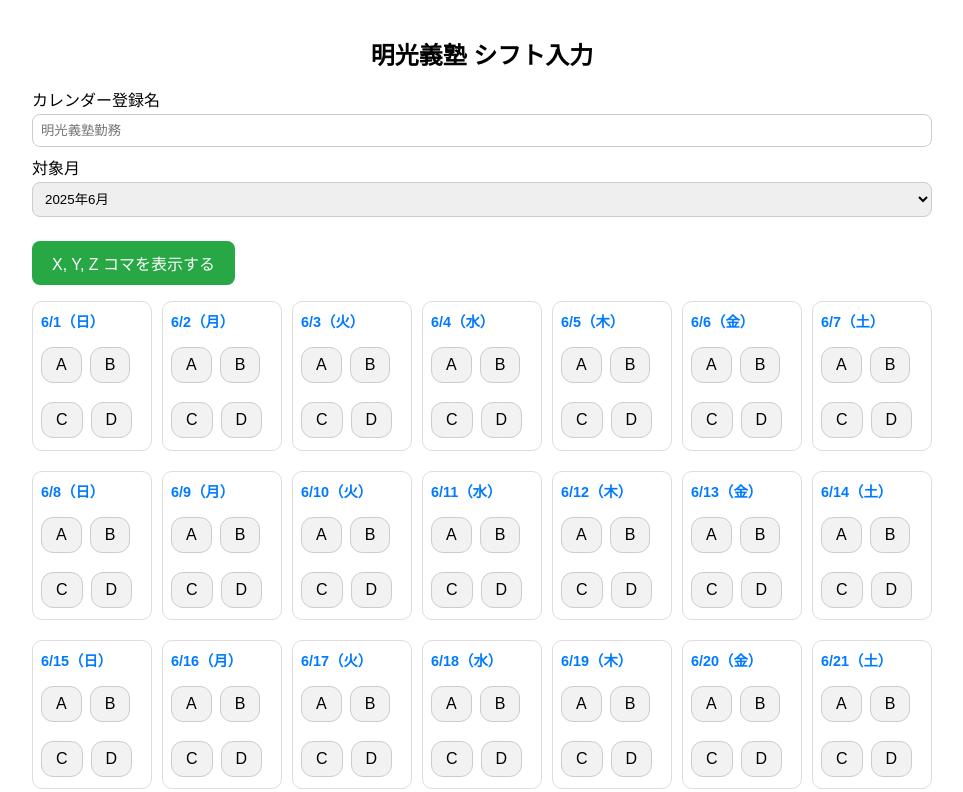
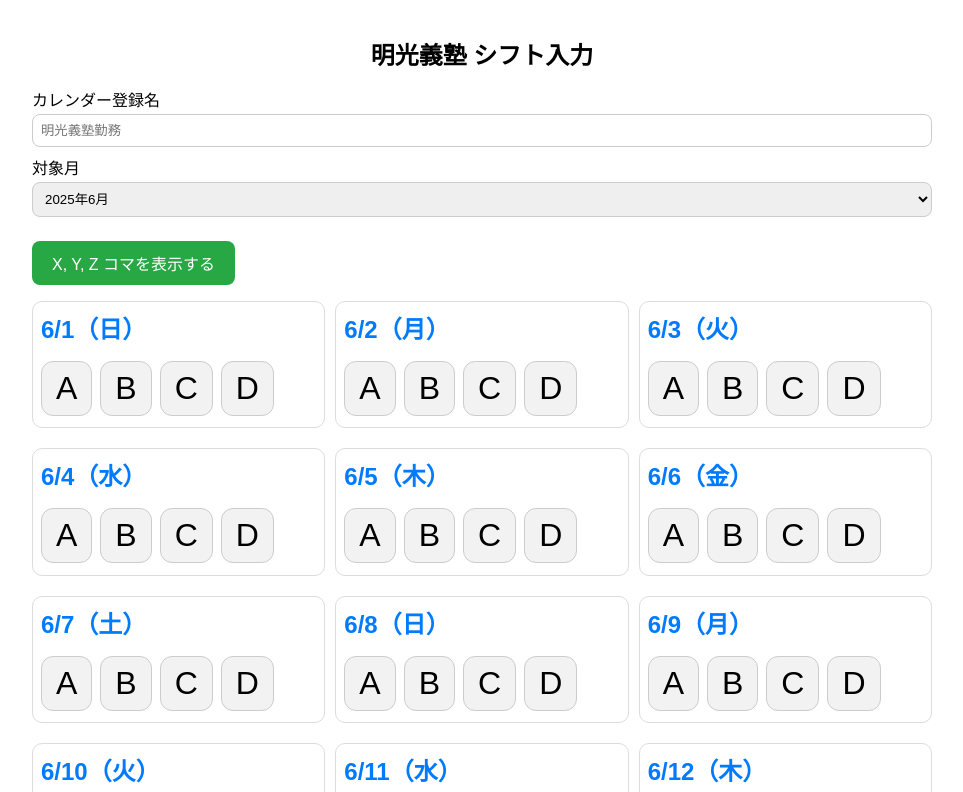
Before and after one commit to Clowd22/CramShift, a plain HTML site: page index.html in a window 1280 px wide. Shown: the top 792 px of the page, without its empty margins (158-1121 px from the left). Drawn offline with Linux system fonts and the light colour scheme.

Commit message:
Update style.css

```diff
--- a/css/style.css
+++ b/css/style.css
@@ -27,15 +27,9 @@
 /* カレンダー部分のレスポンシブグリッド設定 */
 .calendar {
 display: grid;
-grid-template-columns: repeat(4, 1fr); /* デフォルトはスマホ向けで4列 */
+grid-template-columns: repeat(3, 1fr); /* デフォルトはスマホ向けで4列 */
 gap: 10px;
 margin-top: 1rem;
-}
-
-@media (min-width: 768px) {
-.calendar {
-    grid-template-columns: repeat(7, 1fr); /* PCでは7列表示 */
-}
 }
 
 .day {
@@ -51,7 +45,7 @@
 
 .day strong {
 display: block;
-font-size: 0.9rem;
+font-size: 1.5rem;
 margin-bottom: 0.5rem;
 color: #007bff;
 }
@@ -71,7 +65,7 @@
 border: 1px solid #ccc;
 border-radius: 12px;
 cursor: pointer;
-font-size: 1rem;
+font-size: 2rem;
 user-select: none;
 background-color: #f2f2f2;
 }
```
